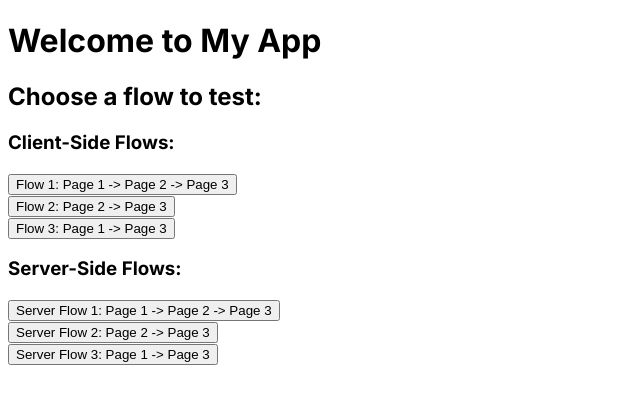
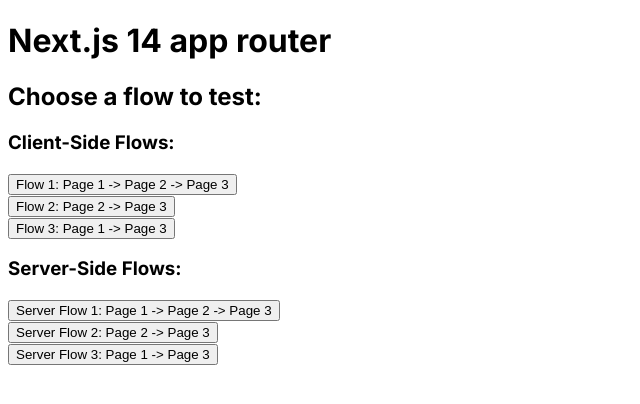
Before and after one commit to dcsm8/poc-frontend, a Next.js app: page / in a window 1280 px wide. Shown: the top 404 px of the page, without its empty margins (0-640 px from the left). Built offline with nearby package versions, Linux system fonts and the light colour scheme.

Commit message:
chore: change title

```diff
--- a/src/app/page.tsx
+++ b/src/app/page.tsx
@@ -3,7 +3,7 @@
 export default function Home() {
   return (
     <main>
-      <h1>Welcome to My App</h1>
+      <h1>Next.js 14 app router</h1>
       <h2>Choose a flow to test:</h2>
       <h3>Client-Side Flows:</h3>
       <div>
```
